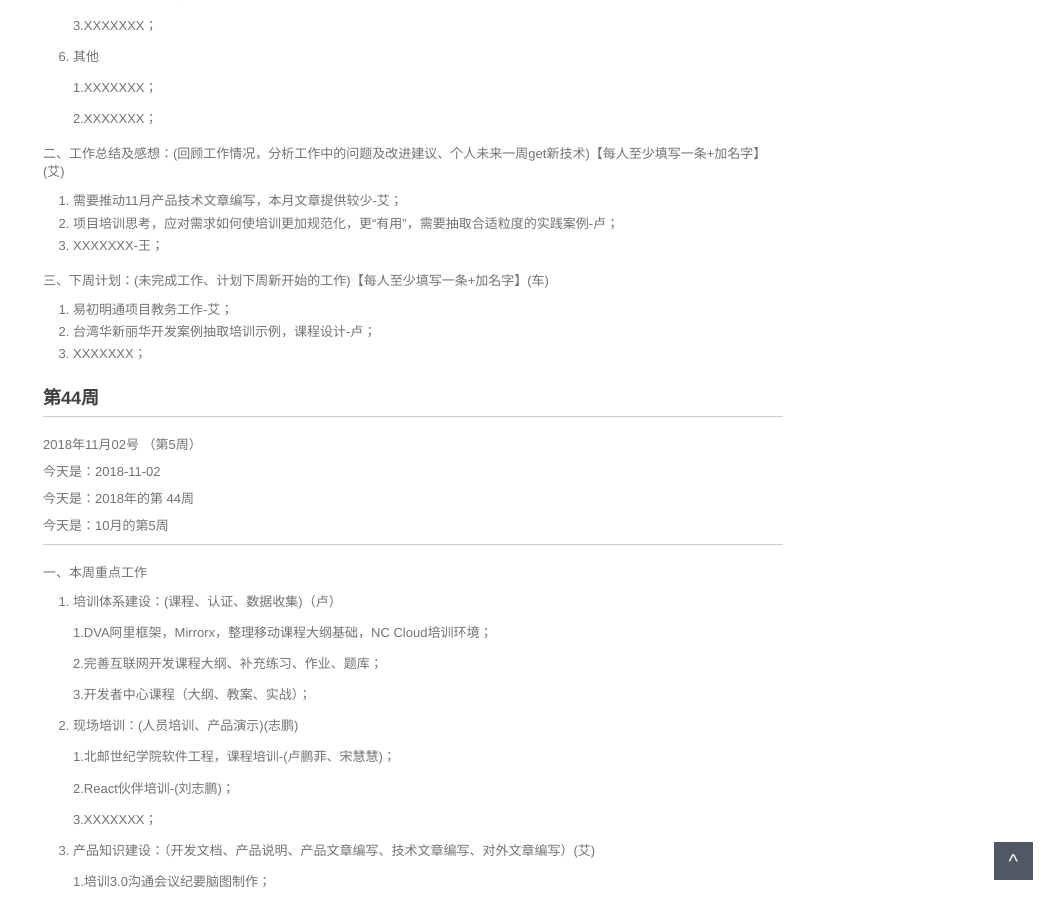
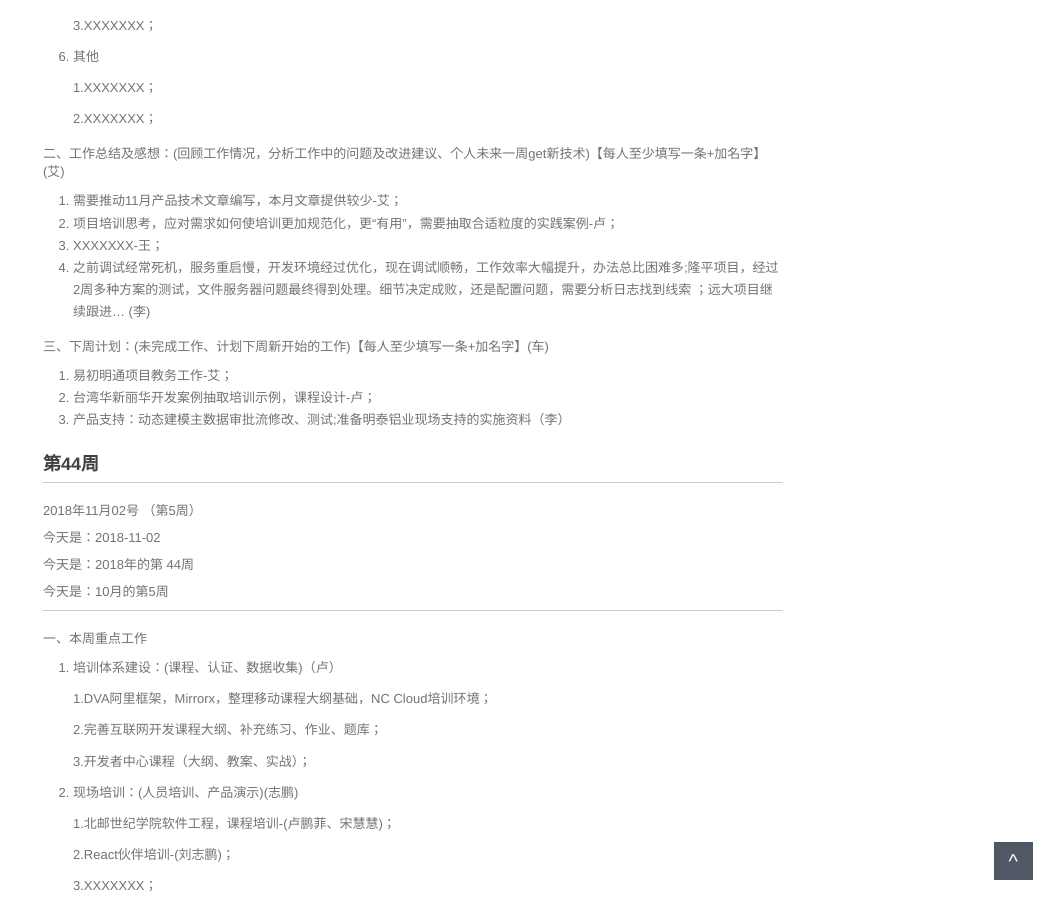
Before and after one commit to walllFlower/blog, a Jekyll site: the page built from _posts/2018-07-17-day_report_cxz.md, in a window 1280 px wide and 900 px high, scrolled down 1174 px. Shown: the whole window, without its empty margins (227-1280 px from the left). Built offline with Jekyll 4.4.1, drawn with Linux system fonts in a browser that asks for light colours; comment, search, counter and statistics services are not loaded.

Commit message:
Update 2018-07-17-day_report_cxz.md
add by 李海

```diff
--- a/_posts/2018-07-17-day_report_cxz.md
+++ b/_posts/2018-07-17-day_report_cxz.md
@@ -81,12 +81,13 @@ categories: 技术运营工作周报
 1. 需要推动11月产品技术文章编写，本月文章提供较少-艾；
 2. 项目培训思考，应对需求如何使培训更加规范化，更“有用”，需要抽取合适粒度的实践案例-卢；
 3. XXXXXXX-王；
+4. 之前调试经常死机，服务重启慢，开发环境经过优化，现在调试顺畅，工作效率大幅提升，办法总比困难多;隆平项目，经过2周多种方案的测试，文件服务器问题最终得到处理。细节决定成败，还是配置问题，需要分析日志找到线索  ；远大项目继续跟进...     (李)
 
 三、下周计划：(未完成工作、计划下周新开始的工作)【每人至少填写一条+加名字】(车)
 
 1. 易初明通项目教务工作-艾；
 2. 台湾华新丽华开发案例抽取培训示例，课程设计-卢；
-3. XXXXXXX；
+3. 产品支持：动态建模主数据审批流修改、测试;准备明泰铝业现场支持的实施资料（李）
 
 
 ###  第44周
```
